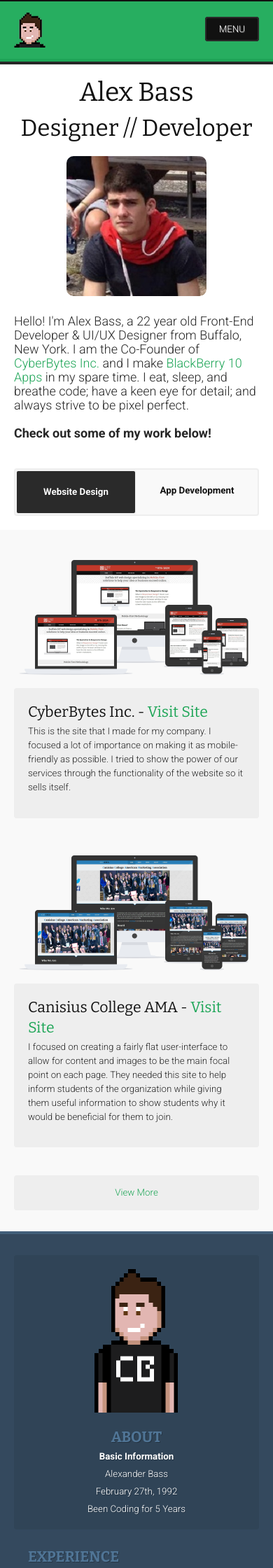
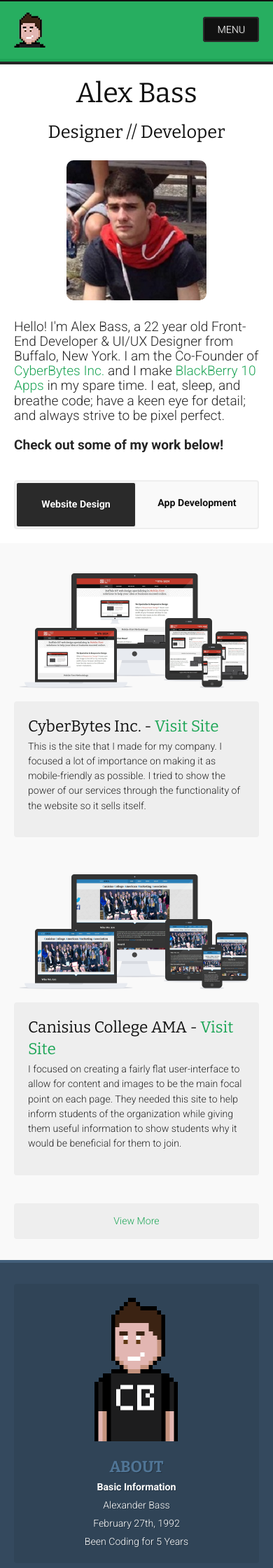
Before and after one commit to abass/abass-old, a PHP site: page / in a window 390 px wide. Shown: the top 2240 px of the page at 70% size. Run offline with PHP 8.4, Linux system fonts and the light colour scheme; style sheets or scripts are compiled from the project's sources.

Commit message:
Minor typography tweak

```diff
--- a/resources/css/settings.styl
+++ b/resources/css/settings.styl
@@ -6,7 +6,7 @@ typo_header_weight ?= 400
 typo_tagline_color ?= #aaa
 typo_body ?= Roboto, arial, sans-serif
 typo_body_color ?= #444
-typo_mobile ?= perfect_fourth
+typo_mobile ?= aug_fourth
 typo_desktop ?= octave
 //major_third
 //octave
--- a/resources/css/style.css
+++ b/resources/css/style.css
@@ -2,8 +2,8 @@ html {
   font-family: Roboto, arial, sans-serif;
   font-weight: 200;
   color: #444;
-  font-size: 13.33px;
-  line-height: 19.995px;
+  font-size: 14.139999999999999px;
+  line-height: 21.209999999999997px;
 }
 a {
   color: #00f;
@@ -37,33 +37,33 @@ dt {
   color: #111;
 }
 h1 {
-  font-size: 37.324px;
-  line-height: 39.99px;
-  margin-bottom: 13.33px;
+  font-size: 39.592px;
+  line-height: 42.419999999999995px;
+  margin-bottom: 14.139999999999999px;
 }
 h2 {
-  font-size: 33.324999999999996px;
-  line-height: 37.324px;
-  margin-bottom: 10.664px;
+  font-size: 35.35px;
+  line-height: 39.592px;
+  margin-bottom: 11.312px;
 }
 h3 {
-  font-size: 29.326px;
-  line-height: 34.658px;
-  margin-bottom: 7.997999999999999px;
+  font-size: 31.107999999999997px;
+  line-height: 36.763999999999996px;
+  margin-bottom: 8.484px;
 }
 h4 {
-  font-size: 26.66px;
-  line-height: 31.991999999999997px;
-  margin-bottom: 5.332px;
+  font-size: 28.279999999999998px;
+  line-height: 33.936px;
+  margin-bottom: 5.656px;
 }
 h5 {
-  font-size: 21.328px;
-  line-height: 29.326px;
-  margin-bottom: 2.666px;
+  font-size: 22.624px;
+  line-height: 31.107999999999997px;
+  margin-bottom: 2.828px;
 }
 h6 {
-  font-size: 17.329px;
-  line-height: 26.66px;
+  font-size: 18.381999999999998px;
+  line-height: 28.279999999999998px;
   margin-bottom: 0px;
 }
 p,
@@ -71,7 +71,7 @@ ul,
 ol,
 pre,
 dl {
-  margin-bottom: 13.33px;
+  margin-bottom: 14.139999999999999px;
 }
 ul,
 ol {
@@ -79,31 +79,31 @@ ol {
 }
 li,
 dd {
-  margin-bottom: 6.665px;
+  margin-bottom: 7.069999999999999px;
 }
 pre {
-  font-size: 10.664px;
+  font-size: 11.312px;
 }
 header p {
   color: #aaa;
 }
 header h1 ~ p {
-  margin-top: -6.665px;
+  margin-top: -7.069999999999999px;
 }
 header h2 ~ p {
-  margin-top: -5.332px;
+  margin-top: -5.656px;
 }
 header h3 ~ p {
-  margin-top: -3.999px;
+  margin-top: -4.242px;
 }
 header h4 ~ p {
-  margin-top: -2.666px;
+  margin-top: -2.828px;
 }
 header h5 ~ p {
-  margin-top: -1.333px;
+  margin-top: -1.414px;
 }
 header h6 ~ p {
-  margin-top: -1.333px;
+  margin-top: -1.414px;
 }
 code {
   padding: 3px 4px;
@@ -408,6 +408,16 @@ header nav#menu.scrolled {
 @media only screen and (max-width: 500px) {
   .main-section h1 {
     margin-top: 0;
+  }
+}
+@media only screen and (max-width: 500px) {
+  .main-section h2 {
+    font-size: 2.2em;
+  }
+}
+@media only screen and (max-width: 420px) {
+  .main-section h2 {
+    font-size: 1.8em;
   }
 }
 .main-section h1,
--- a/resources/css/style.styl
+++ b/resources/css/style.styl
@@ -142,6 +142,11 @@ header
     margin-top: 10px
     +below(mbp)
       margin-top: 0
+  h2
+    +below(mbp)
+      font-size: 2.2em
+    +below(xmbp)
+      font-size: 1.8em
   h1,h2
     text-align: center
   div
```
